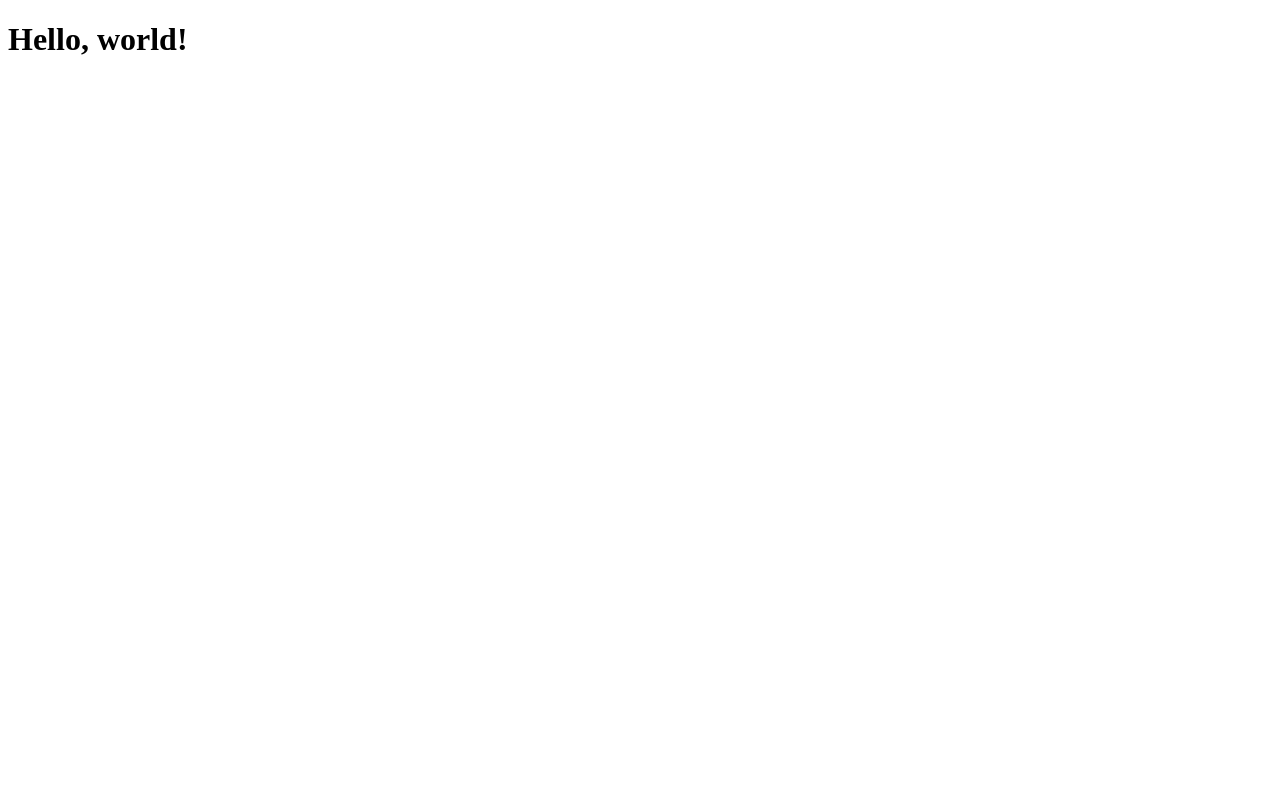
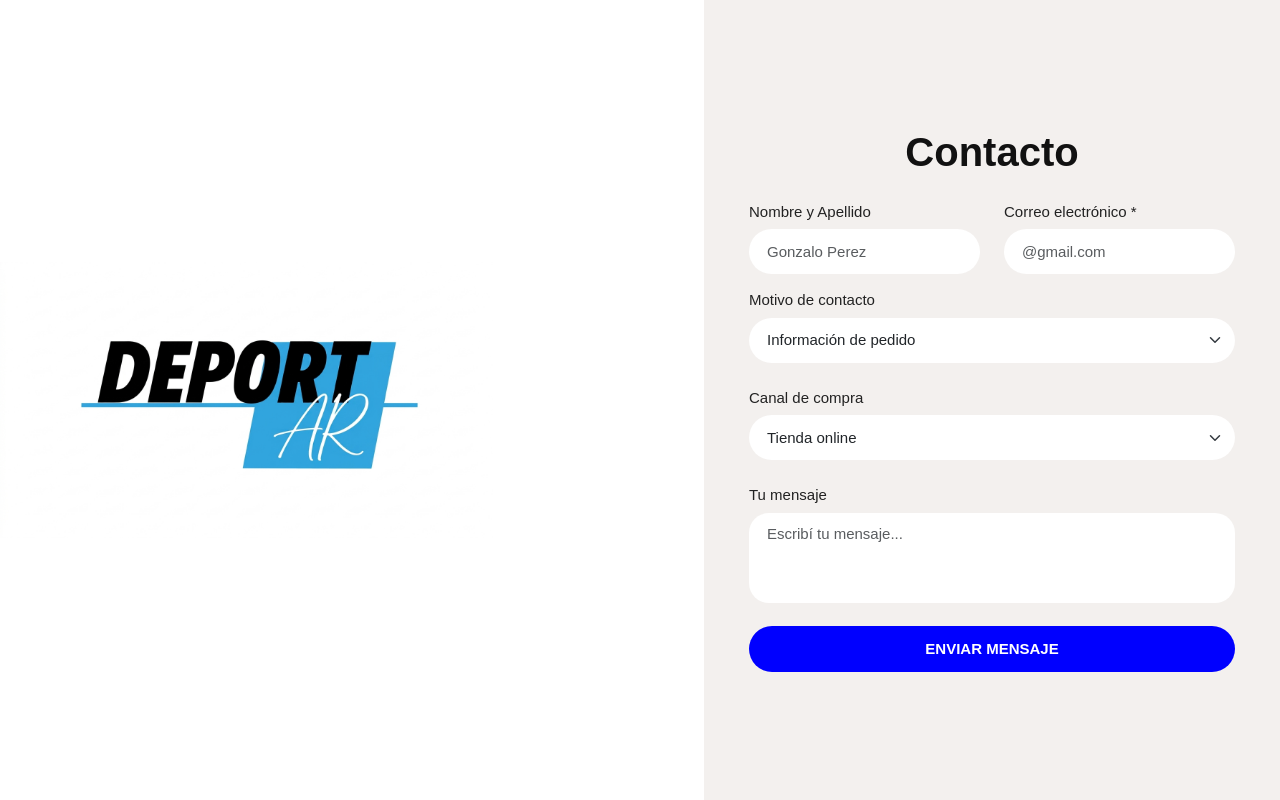
Before and after one commit to lautaroarielveliz0101/proyecto-uno, a plain HTML site: page pages/contact.html in a window 1280 px wide. Drawn offline with nearby package versions, Linux system fonts and the light colour scheme.

Commit message:
agrego pagina contactos

```diff
--- a/css/contact.css
+++ b/css/contact.css
@@ -0,0 +1,181 @@
+
+
+* {
+    margin: 0;
+    padding: 0;
+    box-sizing: border-box;
+}
+
+body {
+    font-family: Arial, sans-serif;
+    background-color: #ffffff;
+}
+
+
+.contacto-container {
+    display: flex;
+    width: 100%;
+    height: 100vh;
+    min-height: 650px;
+    margin: 0 auto;
+}
+
+
+.contacto-imagen {
+    width: 55%;
+    height: 100%;
+    display: flex;
+    justify-content: center;
+    align-items: center;
+    background-color: #ffffff;
+    overflow: hidden;
+}
+
+.contacto-imagen img {
+    width: 70%;
+    height: auto;
+    object-fit: contain;
+    display: block;
+}
+
+
+.contacto-formulario {
+    width: 45%;
+    padding: 25px 45px;
+    background-color: #f3f0ee;
+    display: flex;
+    flex-direction: column;
+    justify-content: center;
+}
+
+/* TÍTULO */
+.contacto-formulario h1 {
+    text-align: center;
+    font-size: 40px;
+    font-weight: 800;
+    margin-bottom: 25px;
+    color: #111111;
+}
+
+
+.form-label {
+    display: block;
+    font-size: 15px;
+    margin-bottom: 6px;
+    color: #222222;
+}
+
+
+.form-control,
+.form-select {
+    width: 100%;
+    min-height: 45px;
+    border: none;
+    border-radius: 35px;
+    padding: 10px 18px;
+    font-size: 15px;
+    background-color: #ffffff;
+    box-shadow: none;
+}
+
+/* EFECTO AL SELECCIONAR */
+.form-control:focus,
+.form-select:focus {
+    border: 1px solid #222222;
+    box-shadow: none;
+}
+
+/* ÁREA DEL MENSAJE */
+textarea.form-control {
+    min-height: 90px;
+    height: 90px;
+    border-radius: 20px;
+    resize: none;
+}
+
+/* ESPACIADO ENTRE CAMPOS */
+.contacto-formulario form > .mb-4 {
+    margin-top: 15px;
+    margin-bottom: 15px;
+}
+
+/* ESPACIO ENTRE NOMBRE Y CORREO */
+.contacto-formulario .row {
+    --bs-gutter-y: 10px;
+}
+
+/* BOTÓN ENVIAR */
+.btn-enviar {
+    width: 100%;
+    padding: 12px;
+    margin-top: 15px;
+    border: none;
+    border-radius: 35px;
+    background-color: blue;
+    color: #ffffff;
+    font-size: 15px;
+    font-weight: 700;
+    cursor: pointer;
+
+}
+
+
+/* DISEÑO PARA CELULARES */
+@media (max-width: 768px) {
+
+    body {
+        overflow-y: auto;
+    }
+
+    .contacto-container {
+        width: 100%;
+        height: auto;
+        min-height: 100vh;
+        flex-direction: column;
+    }
+
+    .contacto-imagen {
+        width: 100%;
+        min-height: 200px;
+        height: 200px;
+    }
+
+    .contacto-imagen img {
+        width: 30%;
+    }
+
+    .contacto-formulario {
+        width: 100%;
+        padding: 30px 25px;
+    }
+
+    .contacto-formulario h1 {
+        font-size: 35px;
+        margin-bottom: 25px;
+    }
+
+    .contacto-formulario .row {
+        row-gap: 15px;
+    }
+
+    .form-control,
+    .form-select {
+        font-size: 15px;
+    }
+
+    textarea.form-control {
+        min-height: 100px;
+    }
+}
+
+/* PANTALLAS DE POCA ALTURA */
+@media (min-width: 769px) and (max-height: 750px) {
+
+    .contacto-container {
+        min-height: 100vh;
+    }
+
+    .contacto-formulario {
+        padding: 15px 35px;
+    }
+}
--- a/pages/contact.html
+++ b/pages/contact.html
@@ -1,15 +1,122 @@
-<!doctype html>
-<html lang="en">
-  <head>
-    <meta charset="utf-8">
-    <meta name="viewport" content="width=device-width, initial-scale=1">
-    <title>Deport AR</title>
-    <link href="../css/contact.css" rel="stylesheet" integrity="sha384-sRIl4kxILFvY47J16cr9ZwB07vP4J8+LH7qKQnuqkuIAvNWLzeN8tE5YBujZqJLB" crossorigin="anonymous">
-  </head>
-  <body>
-    <h1>Hello, world!</h1>
+<!DOCTYPE html>
+<html lang="es">
 
+<head>
+    <meta charset="UTF-8">
+    <meta name="viewport" content="width=device-width, initial-scale=1.0">
 
-    <script src="https://cdn.jsdelivr.net/npm/bootstrap@5.3.8/dist/js/bootstrap.bundle.min.js" integrity="sha384-FKyoEForCGlyvwx9Hj09JcYn3nv7wiPVlz7YYwJrWVcXK/BmnVDxM+D2scQbITxI" crossorigin="anonymous"></script>
-  </body>
+    <title>Contacto | Deport AR</title>
+
+    <!-- Bootstrap -->
+    <link href="https://cdn.jsdelivr.net/npm/bootstrap@5.3.8/dist/css/bootstrap.min.css"
+        rel="stylesheet">
+
+    <!-- CSS -->
+    <link rel="stylesheet" href="../css/contact.css">
+</head>
+
+<body>
+
+    <main class="contacto-container">
+
+        <!-- Imagen izquierda -->
+        <div class="contacto-imagen">
+          <a href="/index.html">
+              <img src="../assets/img/logoNewWhite.jpg" alt="Contacto Deport AR">
+            </a>
+
+        </div>
+
+        <!-- Formulario derecha -->
+        <section class="contacto-formulario">
+
+            <h1>Contacto</h1>
+
+            <form action="#" method="POST">
+
+                <!-- Nombre y correo -->
+                <div class="row g-4">
+
+                    <div class="col-md-6">
+                        <label for="nombre" class="form-label">Nombre y Apellido</label>
+                        <input
+                            type="text"
+                            id="nombre"
+                            name="nombre"
+                            class="form-control"
+                            placeholder="Gonzalo Perez"
+                            required>
+                    </div>
+
+                    <div class="col-md-6">
+                        <label for="email" class="form-label">
+                            Correo electrónico *
+                        </label>
+                        <input
+                            type="email"
+                            id="email"
+                            name="email"
+                            class="form-control"
+                            placeholder="@gmail.com"
+                            required>
+                    </div>
+
+                </div>
+
+                <!-- Motivo de contacto -->
+                <div class="mb-4">
+                    <label for="motivo" class="form-label">
+                        Motivo de contacto
+                    </label>
+
+                    <select id="motivo" name="motivo" class="form-select">
+                        <option value="pedido">Información de pedido</option>
+                        <option value="producto">Consulta sobre un producto</option>
+                        <option value="devolucion">Cambios y devoluciones</option>
+                        <option value="pago">Problemas con el pago</option>
+                        <option value="otro">Otro motivo</option>
+                    </select>
+                </div>
+
+                <!-- Canal de compra -->
+                <div class="mb-4">
+                    <label for="canal" class="form-label">
+                        Canal de compra
+                    </label>
+
+                    <select id="canal" name="canal" class="form-select">
+                        <option value="web">Tienda online</option>
+                        <option value="local">Tienda física</option>
+                        <option value="otro">Otro</option>
+                    </select>
+                </div>
+                <!-- Mensaje -->
+                <div class="mb-2">
+                    <label for="mensaje" class="form-label">
+                        Tu mensaje
+                    </label>
+
+                    <textarea
+                        id="mensaje"
+                        name="mensaje"
+                        class="form-control"
+                        rows="5"
+                        placeholder="Escribí tu mensaje..."
+                        required></textarea>
+                </div>
+
+                <!-- Botón -->
+                <button type="submit" class="btn-enviar">
+                    ENVIAR MENSAJE
+                </button>
+
+            </form>
+
+        </section>
+
+    </main>
+
+    <script src="https://cdn.jsdelivr.net/npm/bootstrap@5.3.8/dist/js/bootstrap.bundle.min.js"></script>
+
+</body>
 </html>
```
Also changed, not shown: css/product.css (+7 -0 lines), pages/product.html (+37 -17 lines).
